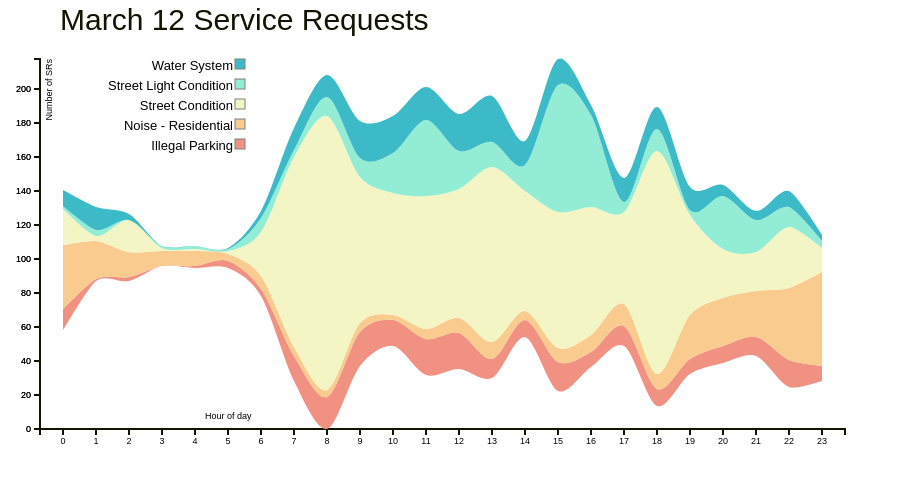
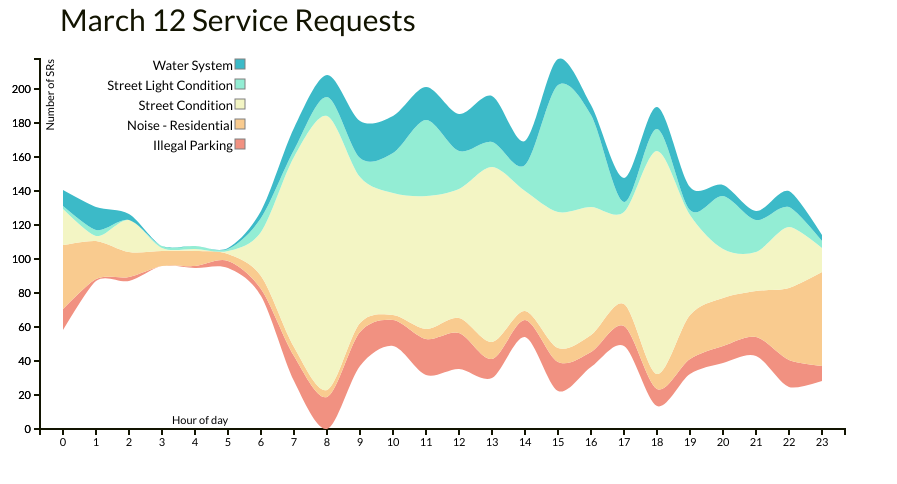
Before and after one commit to timothymartin76/MAR12_STREAM, a plain HTML site: page index.html in a window 1280 px wide. Shown: the whole page, without its empty margins (0-897 px from the left). Drawn offline with Linux system fonts and the light colour scheme.

Commit message:
Update index.html

```diff
--- a/index.html
+++ b/index.html
@@ -2,12 +2,21 @@
   <head>
     <meta charset="utf-8">
     <link href="bootstrap-3.3.4-dist/css/bootstrap.css" rel="stylesheet">
+	<link href='http://fonts.googleapis.com/css?family=Lato' rel='stylesheet' type='text/css'>
     <style>
       body {
-        font: 9px sans-serif;
+        font-family: Lato;
+		font-size: 11px;
         color: #121401;
       }
-      h2 {margin: .1em 0 .1em 0;}
+
+	  h2 {
+			  margin: .1em 0 .1em 0;
+			  font-size: 30px;
+			}
+
+
+
       .axis path,
       .axis line {
         fill: none;
@@ -119,8 +128,8 @@
             .attr("class", "x axis")
             .call(yAxis)
 			.append("text")
-            .attr("x", 165)
-            .attr("dy", "40em")
+            .attr("y", 365)
+            .attr("dx", "12em")
             .text("Hour of day");
 
         var selection = svg.selectAll(".series")
```
